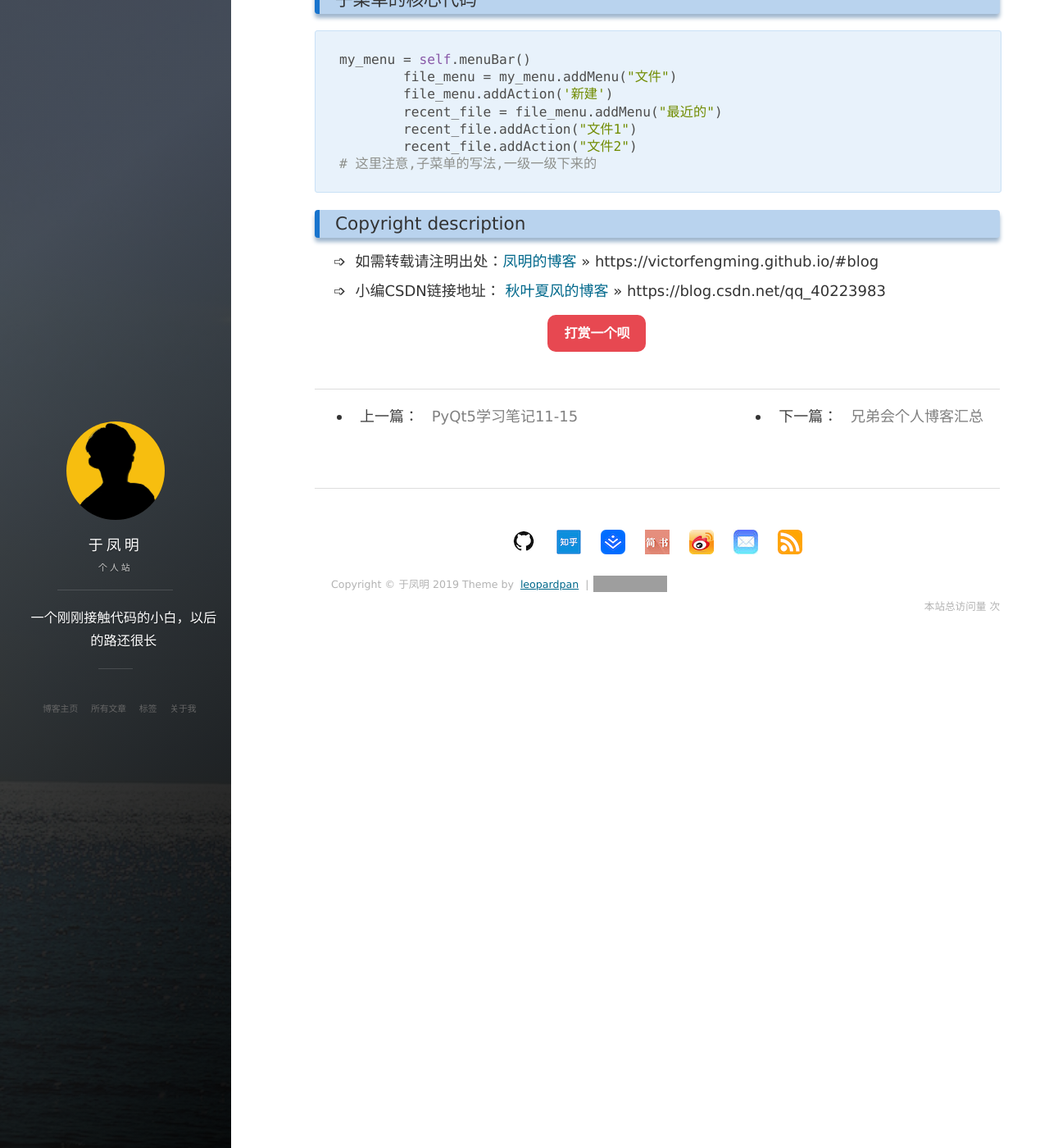
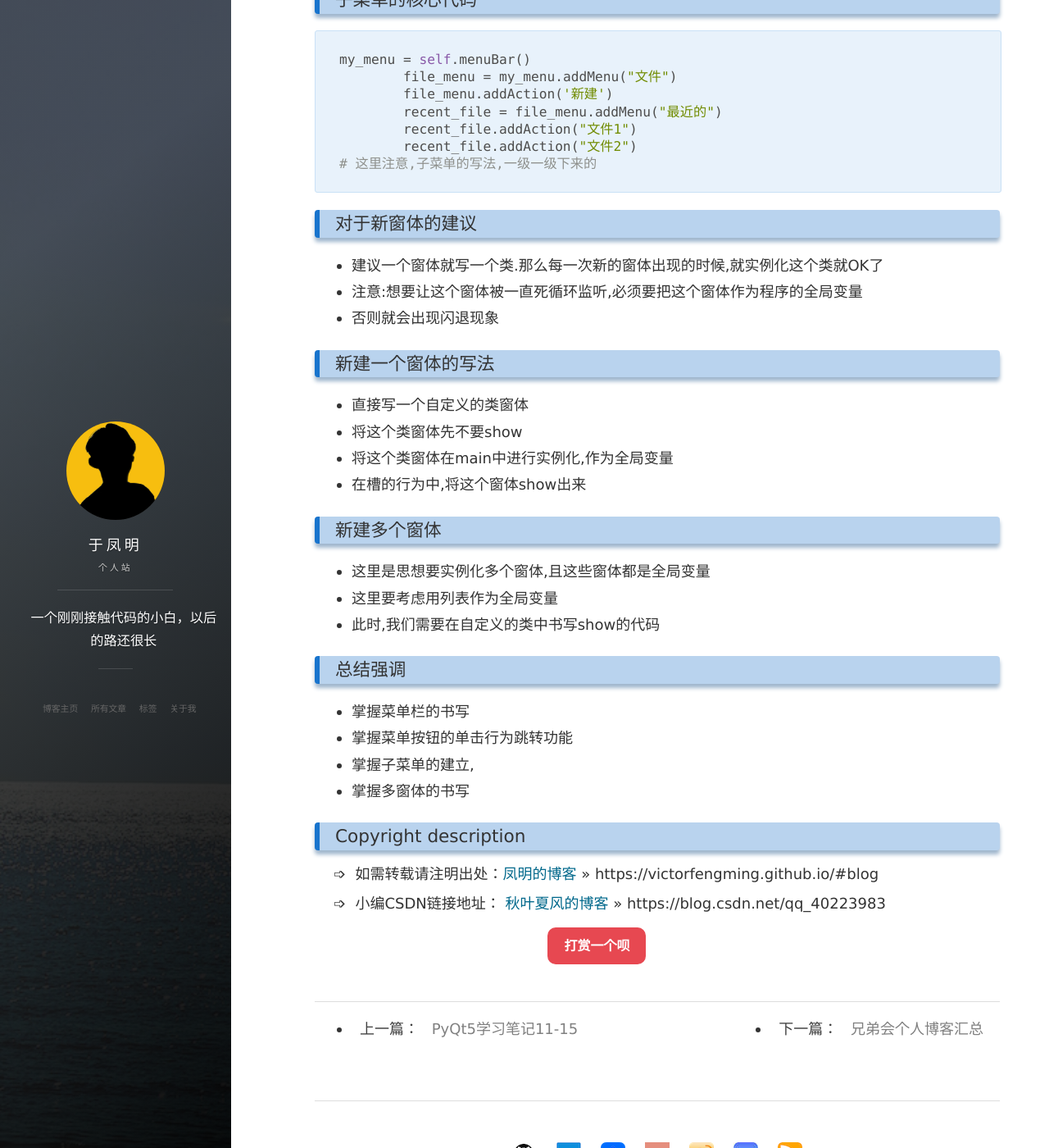
Before and after one commit to victorfengming/victorfengming.github.io.leopardpan, a Jekyll site: the page built from _posts/python/pyqt5/note/2019-11-01-pyqt5-note16-19.markdown, in a window 1280 px wide and 1400 px high, scrolled down 6243 px. Shown: the whole window at 82% size. Built offline with Jekyll 4.4.1, drawn with Linux system fonts in a browser that asks for light colours; nearby versions of some CDN libraries; comment, search, counter and statistics services are not loaded; grey boxes are pictures that could not be loaded.

Commit message:
pqyt19 多窗口 多菜单

````diff
--- a/_posts/python/pyqt5/note/2019-11-01-pyqt5-note16-20.markdown
+++ b/_posts/python/pyqt5/note/2019-11-01-pyqt5-note16-19.markdown
@@ -218,3 +218,28 @@ my_menu = self.menuBar()
         recent_file.addAction("文件2")
 # 这里注意,子菜单的写法,一级一级下来的
 ```
+
+### 对于新窗体的建议
+- 建议一个窗体就写一个类.那么每一次新的窗体出现的时候,就实例化这个类就OK了
+- 注意:想要让这个窗体被一直死循环监听,必须要把这个窗体作为程序的全局变量
+- 否则就会出现闪退现象
+
+
+### 新建一个窗体的写法
+- 直接写一个自定义的类窗体
+- 将这个类窗体先不要show
+- 将这个类窗体在main中进行实例化,作为全局变量
+- 在槽的行为中,将这个窗体show出来
+
+
+### 新建多个窗体
+- 这里是思想要实例化多个窗体,且这些窗体都是全局变量
+- 这里要考虑用列表作为全局变量
+- 此时,我们需要在自定义的类中书写show的代码
+
+
+### 总结强调
+- 掌握菜单栏的书写
+- 掌握菜单按钮的单击行为跳转功能
+- 掌握子菜单的建立,
+- 掌握多窗体的书写
````
